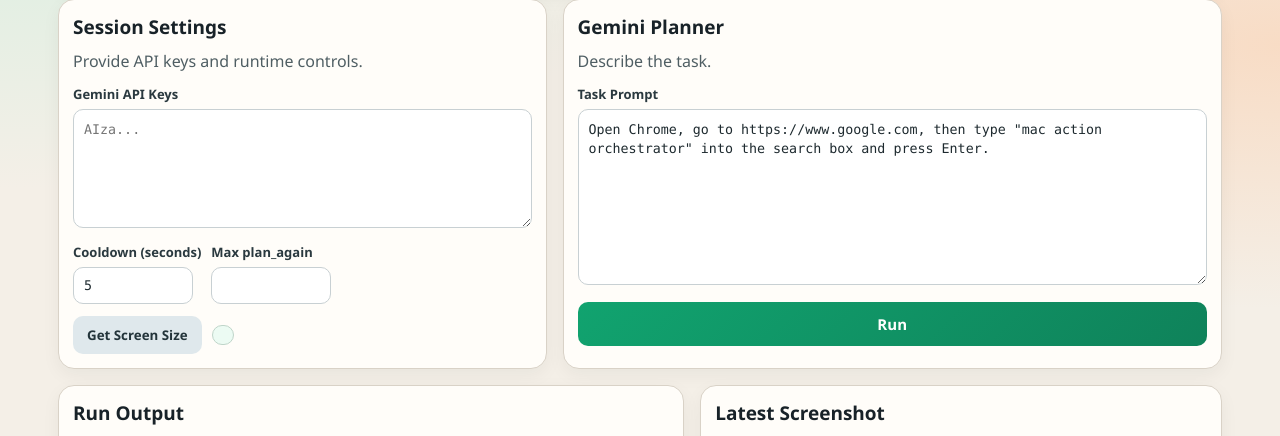
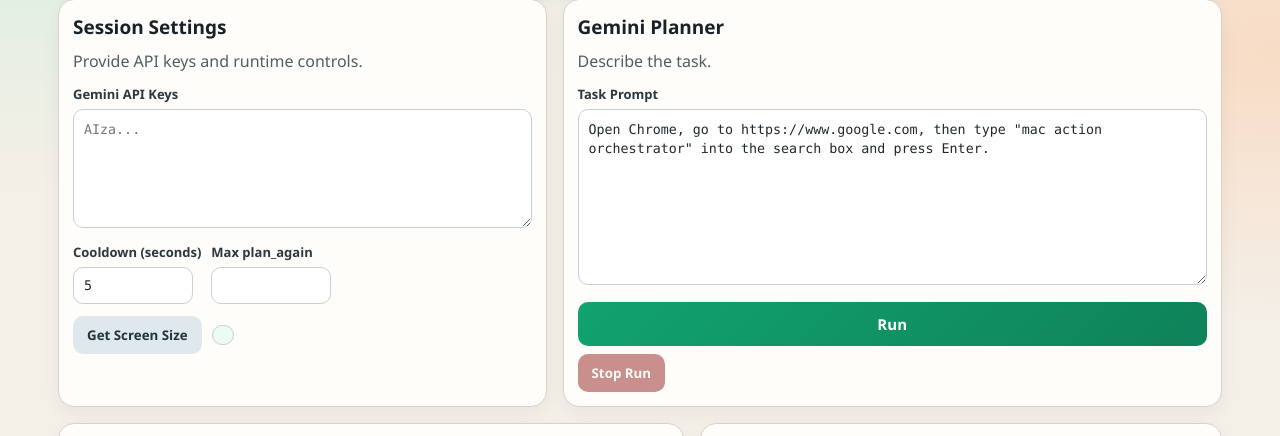
Before and after one commit to xiyaoeva/mac_action_orchestrator, a FastAPI app: page / in a window 1280 px wide. Shown: the part 124-560 px from the top of the page. Run offline with FastAPI, Linux system fonts and the light colour scheme.

Commit message:
Add stop button functionality to the planner

```diff
--- a/templates/index.html
+++ b/templates/index.html
@@ -168,6 +168,18 @@
       filter: grayscale(0.2);
     }
 
+    .stop-btn {
+      background: #b6423f;
+      color: #fff8f8;
+      margin-top: 8px;
+    }
+
+    .stop-btn[disabled] {
+      opacity: 0.6;
+      cursor: not-allowed;
+      filter: grayscale(0.2);
+    }
+
     .status-pill {
       display: inline-block;
       min-height: 20px;
@@ -284,6 +296,7 @@
         <textarea id="plan-prompt" rows="8">Open Chrome, go to https://www.google.com, then type "mac action orchestrator" into the search box and press Enter.</textarea>
         <div style="margin-top:12px;">
           <button id="planner-run-btn" class="run-btn" onclick="runFromPlanner()">Run</button>
+          <button id="stop-run-btn" class="stop-btn" onclick="stopRun()" disabled>Stop Run</button>
         </div>
       </div>
     </section>
@@ -703,12 +716,17 @@ async function generatePlan(alreadyRetried) {
 
 async function runFromPlanner() {
   const runBtn = document.getElementById("planner-run-btn");
+  const stopBtn = document.getElementById("stop-run-btn");
   if (runBtn && runBtn.disabled) {
     return;
   }
   if (runBtn) {
     runBtn.disabled = true;
     runBtn.textContent = "Start acting... Please wait";
+  }
+  if (stopBtn) {
+    stopBtn.disabled = false;
+    stopBtn.textContent = "Stop Run";
   }
   try {
     const data = await generatePlan();
@@ -722,6 +740,33 @@ async function runFromPlanner() {
       runBtn.disabled = false;
       runBtn.textContent = "Run";
     }
+    if (stopBtn) {
+      stopBtn.disabled = true;
+      stopBtn.textContent = "Stop Run";
+    }
+  }
+}
+
+async function stopRun() {
+  const stopBtn = document.getElementById("stop-run-btn");
+  const runBtn = document.getElementById("planner-run-btn");
+  if (!stopBtn || stopBtn.disabled) {
+    return;
+  }
+  stopBtn.disabled = true;
+  stopBtn.textContent = "Stopping...";
+  if (runBtn && runBtn.disabled) {
+    runBtn.textContent = "Stopping... Please wait";
+  }
+  try {
+    const res = await fetch("/api/stop_run", {method: "POST"});
+    const data = await res.json();
+    document.getElementById("result").textContent = JSON.stringify(data, null, 2);
+  } catch (e) {
+    document.getElementById("result").textContent = JSON.stringify({
+      ok: false,
+      error: String(e)
+    }, null, 2);
   }
 }
 
```
